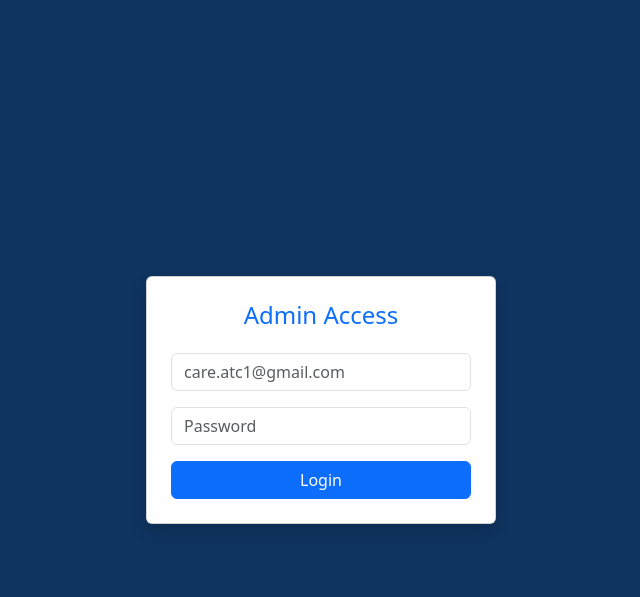
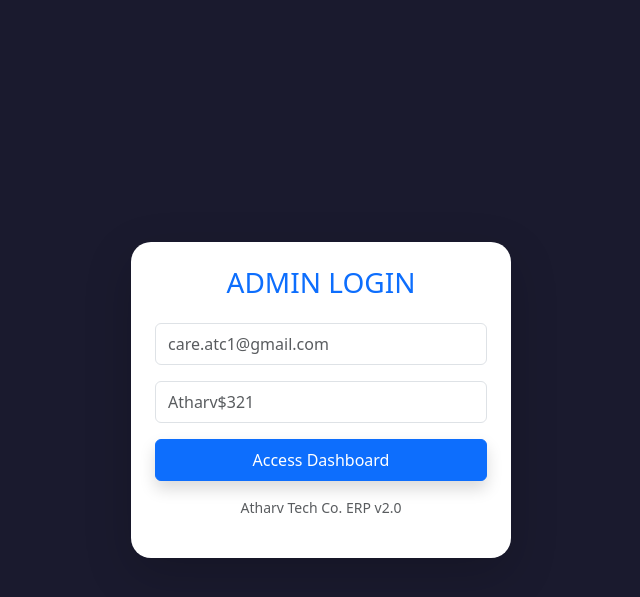
Before and after one commit to careatc1-pixel/Atharv_ERP, a Flask app: page / in a window 1280 px wide. Shown: the top 597 px of the page, without its empty margins (319-959 px from the left). Run offline with Flask 3, Linux system fonts and the light colour scheme.

Commit message:
Update login.html

```diff
--- a/templates/login.html
+++ b/templates/login.html
@@ -1,18 +1,19 @@
 <!DOCTYPE html>
 <html>
 <head>
-    <title>Admin Login</title>
+    <title>Atharv Tech Login</title>
     <link rel="stylesheet" href="https://cdn.jsdelivr.net/npm/bootstrap@5.3.0/dist/css/bootstrap.min.css">
-    <style>body { background: #0f3460; height: 100vh; display: flex; align-items: center; justify-content: center; }</style>
+    <style>body { background: #1a1a2e; height: 100vh; display: flex; align-items: center; justify-content: center; }</style>
 </head>
 <body>
-    <div class="card p-4 shadow" style="width: 350px;">
-        <h4 class="text-center mb-4 text-primary">Admin Access</h4>
+    <div class="card p-4 shadow-lg border-0" style="width: 380px; border-radius: 20px;">
+        <h3 class="text-center text-primary mb-4 font-weight-bold">ADMIN LOGIN</h3>
         <form action="/login" method="POST">
-            <input type="email" name="email" class="form-control mb-3" placeholder="care.atc1@gmail.com" required>
-            <input type="password" name="password" class="form-control mb-3" placeholder="Password" required>
-            <button type="submit" class="btn btn-primary w-100">Login</button>
+            <div class="mb-3"><input type="email" name="email" class="form-control py-2" placeholder="care.atc1@gmail.com" required></div>
+            <div class="mb-3"><input type="password" name="password" class="form-control py-2" placeholder="Atharv$321" required></div>
+            <button type="submit" class="btn btn-primary w-100 py-2 shadow">Access Dashboard</button>
         </form>
+        <p class="text-center mt-3 small text-muted">Atharv Tech Co. ERP v2.0</p>
     </div>
 </body>
 </html>
```
